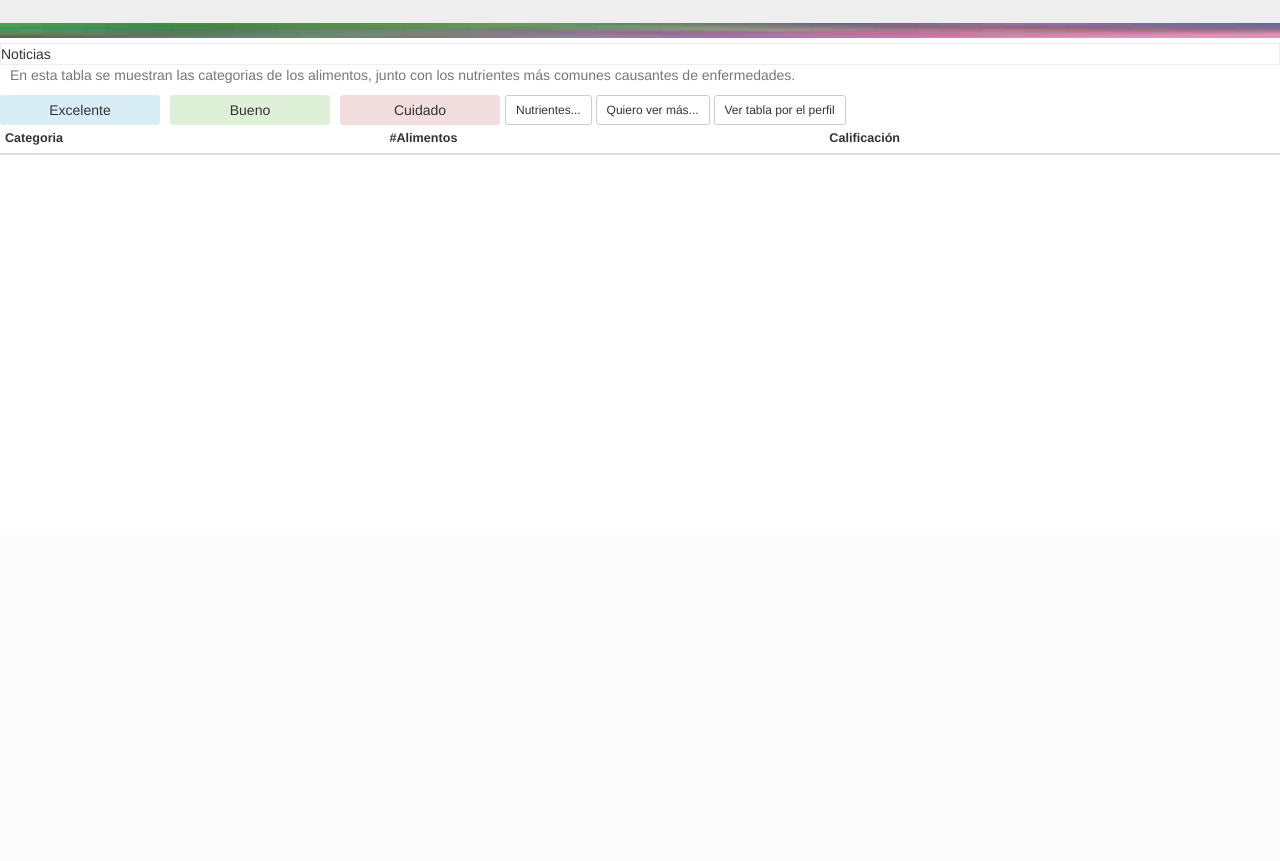
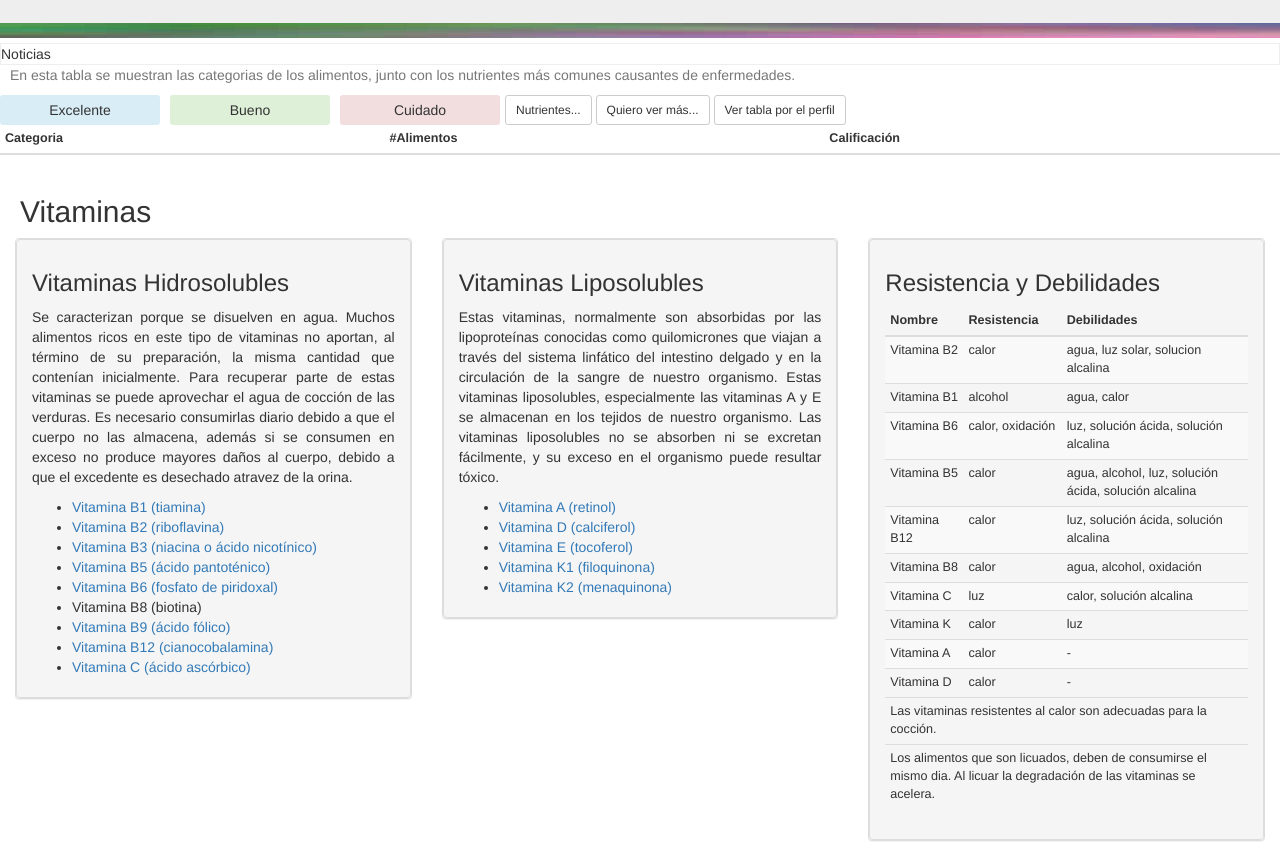
Before and after one commit to elaeon/foods, a Django app: template nutrientes/templates/index.html in a window 1280 px wide. Shown: the part 266-1127 px from the top of the page. Before the commit the page ends 421 px from the top, so only its background shows below. Run offline with Django 3.2, Linux system fonts and the light colour scheme; the template is opened without the code that fills it, so the values that code supplies are empty; some libraries are stand-ins or nearby versions.

Commit message:
added table for vitamins

```diff
--- a/nutrientes/templates/index.html
+++ b/nutrientes/templates/index.html
@@ -111,6 +111,153 @@ Noticias
 </table>
 </div>
 {% endif %}
+
+<h2 style="margin-left: 20px;">Vitaminas</h2>
+<div class="col-sm-6 col-md-4">
+    <div class="panel panel-default">
+        <div class="panel-heading list-group-item">
+            <h3>Vitaminas Hidrosolubles</h3>
+            <p style="text-align:justify;">
+            Se caracterizan porque se disuelven en agua. Muchos alimentos ricos en este tipo de vitaminas no aportan, al término de su preparación, la misma cantidad que contenían inicialmente. Para recuperar parte de estas vitaminas se puede aprovechar el agua de cocción de las verduras. Es necesario consumirlas diario debido a que el cuerpo no las almacena, además si se consumen en exceso no produce mayores daños al cuerpo, debido a que el excedente es desechado atravez de la orina.
+            </p>
+            <ul>
+            <li>
+            <a href="{% url 'best_of_nutrients' %}?nutr_no=404">Vitamina B1 (tiamina)</a>
+            </li>
+            <li>
+            <a href="{% url 'best_of_nutrients' %}?nutr_no=405">Vitamina B2 (riboflavina)</a>
+            </li>
+            <li>
+            <a href="{% url 'best_of_nutrients' %}?nutr_no=406">Vitamina B3 (niacina o ácido nicotínico)</a>
+            </li>
+            <li>
+            <a href="{% url 'best_of_nutrients' %}?nutr_no=410">Vitamina B5 (ácido pantoténico)</a>
+            </li>
+            <li>
+            <a href="{% url 'best_of_nutrients' %}?nutr_no=415">Vitamina B6 (fosfato de piridoxal)</a>
+            </li>
+            <li>
+            Vitamina B8 (biotina)
+            </li>
+            <li>
+            <a href="{% url 'best_of_nutrients' %}?nutr_no=435">Vitamina B9 (ácido fólico)</a>
+            </li>
+            <li>
+            <a href="{% url 'best_of_nutrients' %}?nutr_no=418">Vitamina B12 (cianocobalamina)</a>
+            </li>
+            <li>
+            <a href="{% url 'best_of_nutrients' %}?nutr_no=401">Vitamina C (ácido ascórbico)</a>
+            </li>
+            </ul>
+        </div>
+    </div>
+</div>
+
+<div class="col-sm-6 col-md-4">
+    <div class="panel panel-default">
+        <div class="panel-heading list-group-item">
+            <h3>Vitaminas Liposolubles</h3>
+            <p style="text-align:justify;">
+            Estas vitaminas, normalmente son absorbidas por las lipoproteínas conocidas como quilomicrones que viajan a través del sistema linfático del intestino delgado y en la circulación de la sangre de nuestro organismo. Estas vitaminas liposolubles, especialmente las vitaminas A y E se almacenan en los tejidos de nuestro organismo.
+            Las vitaminas liposolubles no se absorben ni se excretan fácilmente, y su exceso en el organismo puede resultar tóxico.
+            </p>
+            <ul>
+            <li>
+            <a href="{% url 'best_of_nutrients' %}?nutr_no=319">Vitamina A (retinol)</a>
+            </li>
+            <li>
+            <a href="{% url 'best_of_nutrients' %}?nutr_no=328">Vitamina D (calciferol)</a>
+            </li>
+            <li>
+            <a href="{% url 'best_of_nutrients' %}?nutr_no=323">Vitamina E (tocoferol)</a>
+            </li>
+            <li>
+            <a href="{% url 'best_of_nutrients' %}?nutr_no=430">Vitamina K1 (filoquinona)</a>
+            </li>
+            <li>
+            <a href="{% url 'best_of_nutrients' %}?nutr_no=428">Vitamina K2 (menaquinona)</a>
+            </li>
+            </ul>
+        </div>
+    </div>
+</div>
+
+<div class="col-sm-6 col-md-4">
+    <div class="panel panel-default">
+        <div class="panel-heading list-group-item">
+            <h3>Resistencia y Debilidades</h3>
+            <div class="table-responsive" style="font-size: 90%">
+            <table class="table table-striped table-hover table-condensed">
+            <thead>
+                <th>Nombre</th>
+                <th>Resistencia</th>
+                <th>Debilidades</th>
+            </thead>
+            <tbody>
+            <tr>
+                <td>Vitamina B2</td>
+                <td>calor</td>
+                <td>agua, luz solar, solucion alcalina</td>
+            </tr>
+            <tr>
+                <td>Vitamina B1</td>
+                <td>alcohol</td>
+                <td>agua, calor</td>
+            </tr>
+            <tr>
+                <td>Vitamina B6</td>
+                <td>calor, oxidación</td>
+                <td>luz, solución ácida, solución alcalina</td>
+            </tr>
+            <tr>
+                <td>Vitamina B5</td>
+                <td>calor</td>
+                <td>agua, alcohol, luz, solución ácida, solución alcalina</td>
+            </tr>
+            <tr>
+                <td>Vitamina B12</td>
+                <td>calor</td>
+                <td>luz, solución ácida, solución alcalina</td>
+            </tr>
+            <tr>
+                <td>Vitamina B8</td>
+                <td>calor</td>
+                <td>agua, alcohol, oxidación</td>
+            </tr>
+            <tr>
+                <td>Vitamina C</td>
+                <td>luz</td>
+                <td>calor, solución alcalina</td>
+            </tr>
+            <tr>
+                <td>Vitamina K</td>
+                <td>calor</td>
+                <td>luz</td>
+            </tr>
+            <tr>
+                <td>Vitamina A</td>
+                <td>calor</td>
+                <td>-</td>
+            </tr>
+            <tr>
+                <td>Vitamina D</td>
+                <td>calor</td>
+                <td>-</td>
+            </tr>
+            </tbody>
+            <tfoot>
+            <tr>
+            <td colspan="3">Las vitaminas resistentes al calor son adecuadas para la cocción.</td>
+            </tr>
+            <tr>
+            <td colspan="3">Los alimentos que son licuados, deben de consumirse el mismo dia. Al licuar la degradación de las vitaminas se acelera.</td>
+            </tr>
+            </tfoot>
+            </table>
+            </div>
+        </div>
+    </div>
+</div>
 {% endblock %}
 
 {% block js %}
```
Also changed, not shown: nutrientes/models.py (+8 -0 lines), nutrientes/migrations/0001_initial.py (added), nutrientes/migrations/0002_auto_20150921_1715.py (added), nutrientes/migrations/0003_nutrdesc.py (added).
